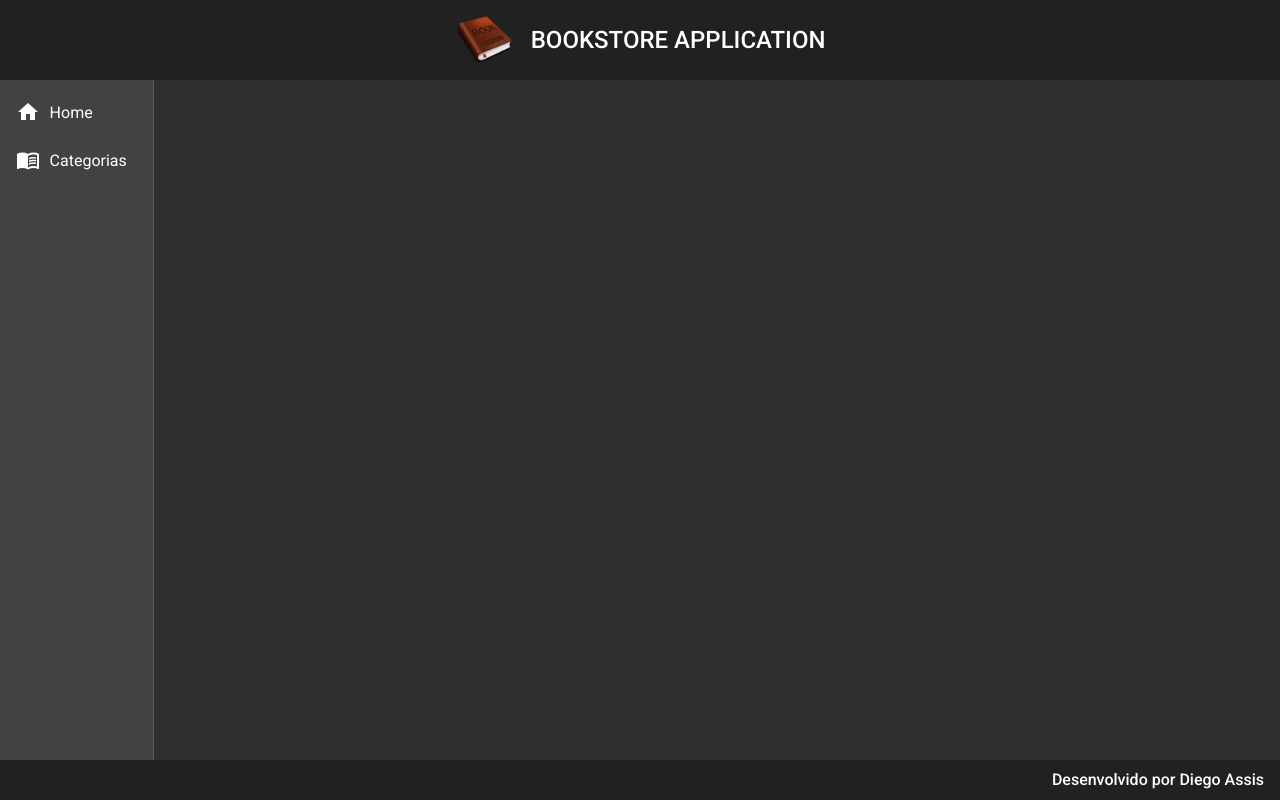
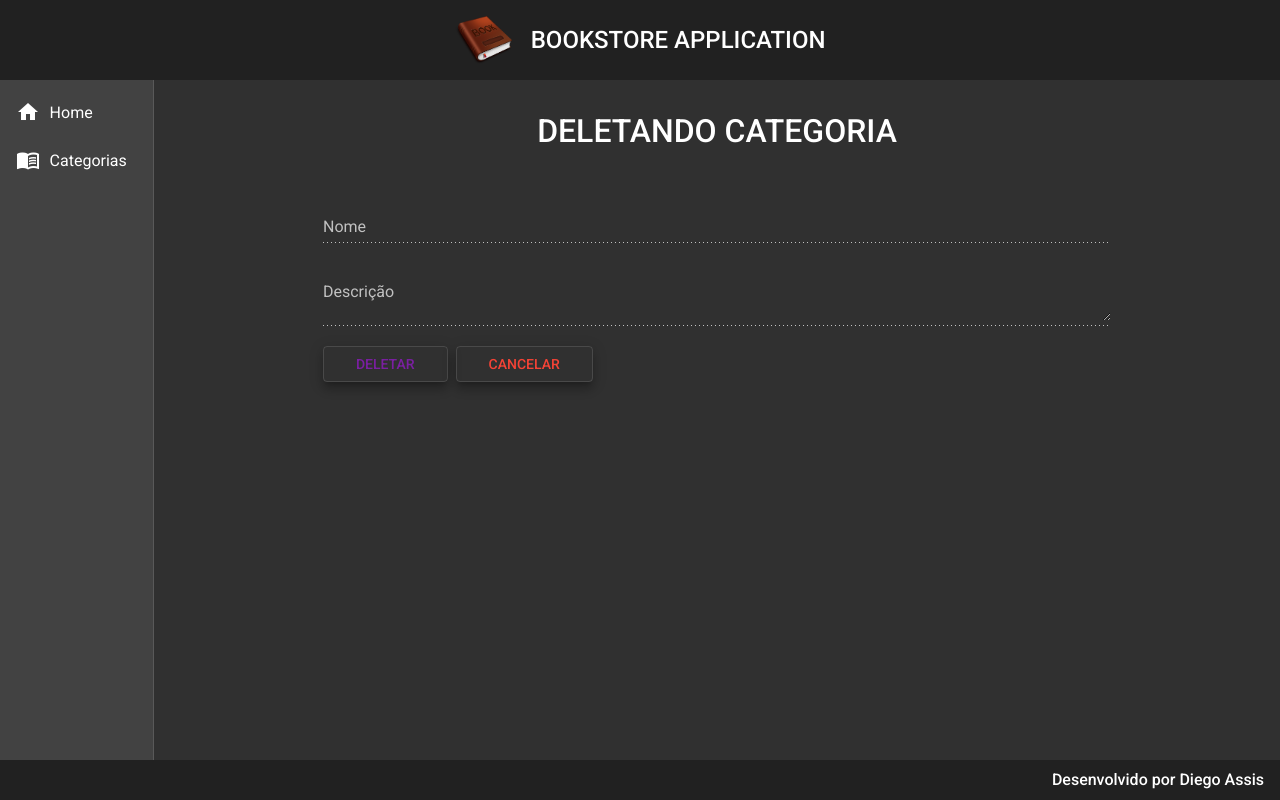
Before and after one commit to diegoacarvalhop/bookstore-front, an Angular app: page /categorias/delete/1 in a window 1280 px wide. Before the commit this address led to /. Built offline with nearby package versions, Linux system fonts and the light colour scheme; no server answers.

Commit message:
DELETE implementado para Categorias

```diff
--- a/src/app/app-routing.module.ts
+++ b/src/app/app-routing.module.ts
@@ -2,6 +2,7 @@
 import { RouterModule, Routes } from '@angular/router';
 import { CategoriaCreateComponent } from './components/views/categoria/categoria-create/categoria-create.component';
 import { CategoriaReadComponent } from './components/views/categoria/categoria-read/categoria-read.component';
+import { CetegoriaDeleteComponent } from './components/views/categoria/cetegoria-delete/cetegoria-delete.component';
 import { HomeComponent } from './components/views/home/home.component';
 
 const routes: Routes = [
@@ -17,6 +18,11 @@
     path: 'categorias/create',
     component: CategoriaCreateComponent
   }
+  ,
+  {
+    path: 'categorias/delete/:id',
+    component: CetegoriaDeleteComponent
+  }
 ];
 
 @NgModule({
--- a/src/app/app.module.ts
+++ b/src/app/app.module.ts
@@ -24,6 +24,7 @@
 import { HomeComponent } from './components/views/home/home.component';
 import { CategoriaReadComponent } from './components/views/categoria/categoria-read/categoria-read.component';
 import { CategoriaCreateComponent } from './components/views/categoria/categoria-create/categoria-create.component';
+import { CetegoriaDeleteComponent } from './components/views/categoria/cetegoria-delete/cetegoria-delete.component';
 
 @NgModule({
   declarations: [
@@ -33,7 +34,8 @@
     NavComponent,
     HomeComponent,
     CategoriaReadComponent,
-    CategoriaCreateComponent
+    CategoriaCreateComponent,
+    CetegoriaDeleteComponent
   ],
   imports: [
     BrowserModule,
--- a/src/app/components/views/categoria/categoria.service.ts
+++ b/src/app/components/views/categoria/categoria.service.ts
@@ -19,9 +19,19 @@
     return this.http.get<Categoria[]>(url)
   }
 
+  findById(id: String): Observable<Categoria> {
+    const url = `${this.baseUrl}/categorias/${id}`;
+    return this.http.get<Categoria>(url);
+  }
+
   create(categoria: Categoria): Observable<Categoria> {
     const url = `${this.baseUrl}/categorias`;
     return this.http.post<Categoria>(url, categoria);
+  }
+
+  delete(id: String): Observable<void> {
+    const url = `${this.baseUrl}/categorias/${id}`;
+    return this.http.delete<void>(url);
   }
 
   mensagem(str: String): void {
--- /dev/null
+++ b/src/app/components/views/categoria/cetegoria-delete/cetegoria-delete.component.css
@@ -0,0 +1,27 @@
+form {
+    text-align: center;
+    width: 70%;
+    margin: 2rem auto 0 auto;
+}
+
+h1 {
+    font-size: 2rem;
+    font-weight: 500;
+    margin-bottom: 3rem;
+}
+
+.form {
+    width: 100%;
+
+}
+
+.buttons {
+    width: 100%;
+    text-align: start;
+}
+
+button {
+    margin-right: .5rem;
+    padding-right: 2rem;
+    padding-left: 2rem;
+}
--- /dev/null
+++ b/src/app/components/views/categoria/cetegoria-delete/cetegoria-delete.component.html
@@ -0,0 +1,16 @@
+<form action="">
+    <h1>DELETANDO CATEGORIA</h1>
+
+    <mat-form-field class="form">
+        <mat-label>Nome</mat-label>
+        <input [(ngModel)]="categoria.nome" matInput type="text" name="nome" placeholder="Ex. Computação" disabled>
+    </mat-form-field>
+    <mat-form-field class="form">
+        <mat-label>Descrição</mat-label>
+        <textarea [(ngModel)]="categoria.descricao" matInput type="text" name="descricao" placeholder="Ex. Descrição" disabled></textarea>
+    </mat-form-field>
+    <div class="buttons">
+        <button (click)="delete()" class="mat-elevation-z8" mat-stroked-button color="primary">DELETAR</button>
+        <button (click)="cancel()" class="mat-elevation-z8" mat-stroked-button color="warn">CANCELAR</button>
+    </div>
+</form>
--- /dev/null
+++ b/src/app/components/views/categoria/cetegoria-delete/cetegoria-delete.component.ts
@@ -0,0 +1,46 @@
+import { Component, OnInit } from '@angular/core';
+import { ActivatedRoute, Router } from '@angular/router';
+import { Categoria } from '../categoria.model';
+import { CategoriaService } from '../categoria.service';
+
+@Component({
+  selector: 'app-cetegoria-delete',
+  templateUrl: './cetegoria-delete.component.html',
+  styleUrls: ['./cetegoria-delete.component.css']
+})
+export class CetegoriaDeleteComponent implements OnInit {
+
+  categoria: Categoria = {
+    id: '',
+    nome: '',
+    descricao: ''
+  }
+
+  constructor(private service: CategoriaService, private route: ActivatedRoute, private router: Router) { }
+
+  ngOnInit(): void {
+    this.categoria.id = this.route.snapshot.paramMap.get('id')!;
+    this.findById();
+  }
+
+  findById(): void {
+    this.service.findById(this.categoria.id!).subscribe((resposta) => {
+      this.categoria.nome = resposta.nome;
+      this.categoria.descricao = resposta.descricao;
+    });
+  }
+
+  delete(): void {
+    this.service.delete(this.categoria.id!).subscribe((resposta) => {
+      this.router.navigate(['categorias'])
+      this.service.mensagem('Categoria deletada com sucesso!')
+    }, err => {
+      this.service.mensagem(err.error.error)
+    })
+  }
+
+  cancel(): void {
+    this.router.navigate(['categorias']);
+  }
+
+}
```
